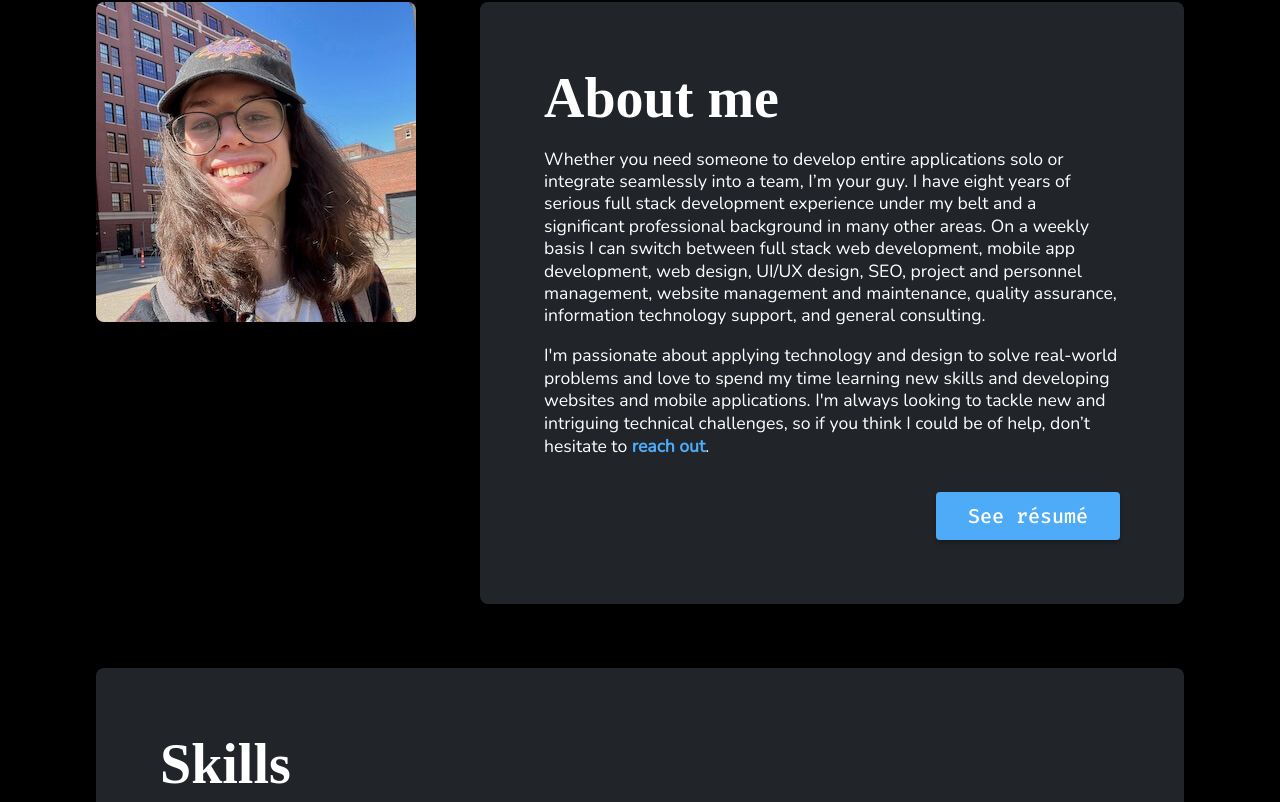
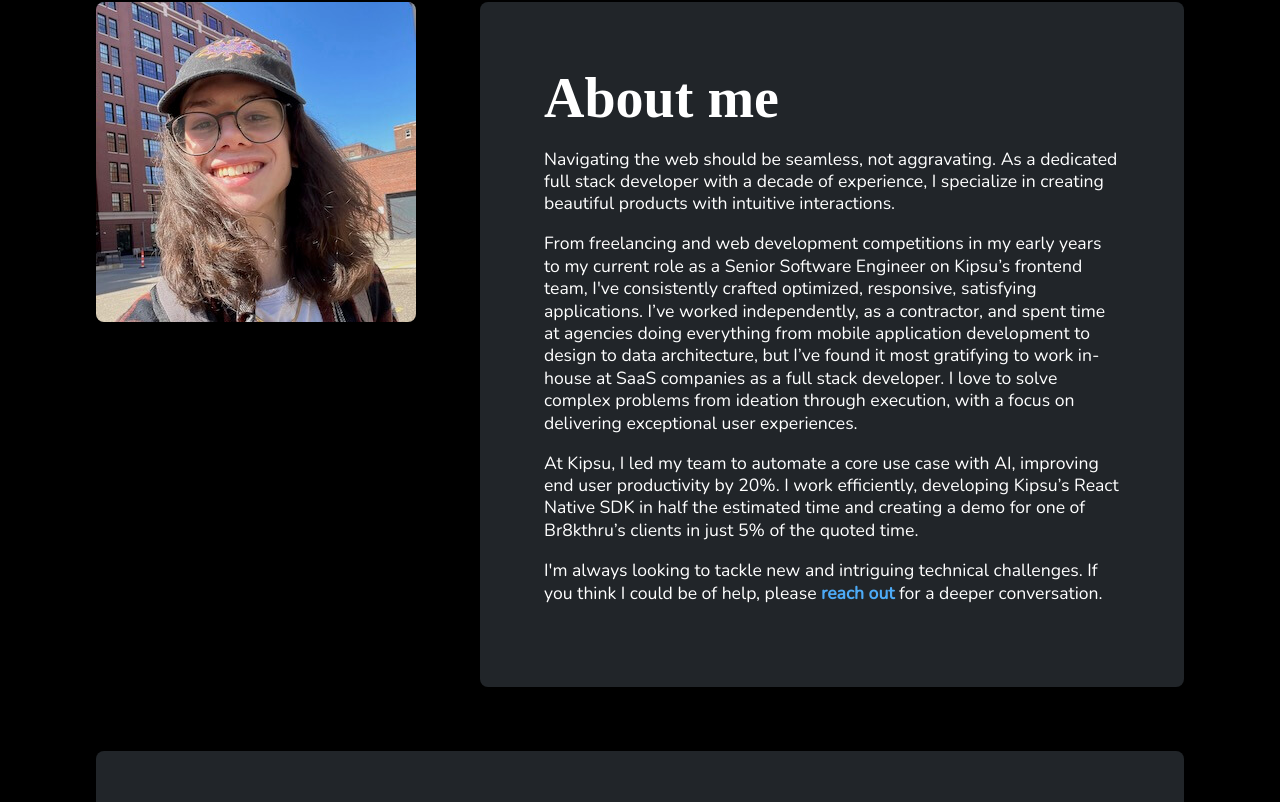
Before and after one commit to leojalfred/portfolio, a React (Create React App) app: page / in a window 1280 px wide. Shown: the part 558-1360 px from the top of the page. Built offline with nearby package versions, Linux system fonts and the light colour scheme; a small style sheet from the web is missing; a web font is replaced by a local one.

Commit message:
Update Bio

```diff
--- a/src/components/Bio.js
+++ b/src/components/Bio.js
@@ -1,4 +1,3 @@
-import resume from '../documents/resume.pdf'
 import profile from '../images/profile.jpg'
 import scrollTo from '../utils/scrollTo'
 import './Bio.scss'
@@ -13,36 +12,35 @@ export default function Bio({ bio, contact }) {
       <div className="bio__text">
         <h2 className="bio__heading">About me</h2>
         <p>
-          Whether you need someone to develop entire applications solo or
-          integrate seamlessly into a team, I’m your guy. I have eight years of
-          serious full stack development experience under my belt and a
-          significant professional background in many other areas. On a weekly
-          basis I can switch between full stack web development, mobile app
-          development, web design, UI/UX design, SEO, project and personnel
-          management, website management and maintenance, quality assurance,
-          information technology support, and general consulting.
+          Navigating the web should be seamless, not aggravating. As a dedicated
+          full stack developer with a decade of experience, I specialize in
+          creating beautiful products with intuitive interactions.
         </p>
         <p>
-          I'm passionate about applying technology and design to solve
-          real-world problems and love to spend my time learning new skills and
-          developing websites and mobile applications. I'm always looking to
-          tackle new and intriguing technical challenges, so if you think I
-          could be of help, don’t hesitate to{' '}
+          From freelancing and web development competitions in my early years to
+          my current role as a Senior Software Engineer on Kipsu’s frontend
+          team, I've consistently crafted optimized, responsive, satisfying
+          applications. I’ve worked independently, as a contractor, and spent
+          time at agencies doing everything from mobile application development
+          to design to data architecture, but I’ve found it most gratifying to
+          work in-house at SaaS companies as a full stack developer. I love to
+          solve complex problems from ideation through execution, with a focus
+          on delivering exceptional user experiences.
+        </p>
+        <p>
+          At Kipsu, I led my team to automate a core use case with AI, improving
+          end user productivity by 20%. I work efficiently, developing Kipsu’s
+          React Native SDK in half the estimated time and creating a demo for
+          one of Br8kthru’s clients in just 5% of the quoted time.
+        </p>
+        <p>
+          I'm always looking to tackle new and intriguing technical challenges.
+          If you think I could be of help, please{' '}
           <button className="bio__contact" onClick={scrollTo(contact)}>
             reach out
-          </button>
-          .
+          </button>{' '}
+          for a deeper conversation.
         </p>
-        <div className="bio__resume-wrapper">
-          <a
-            className="bio__resume"
-            href={resume}
-            target="_blank"
-            rel="noreferrer"
-          >
-            See résumé
-          </a>
-        </div>
       </div>
     </div>
   )
```
